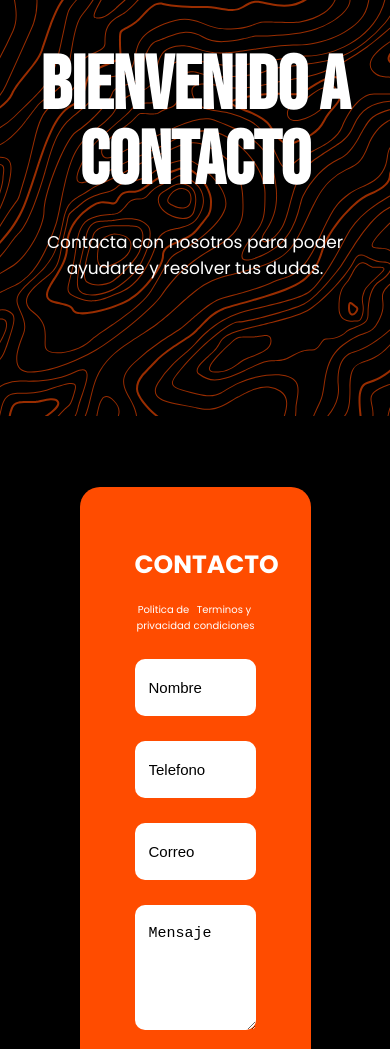
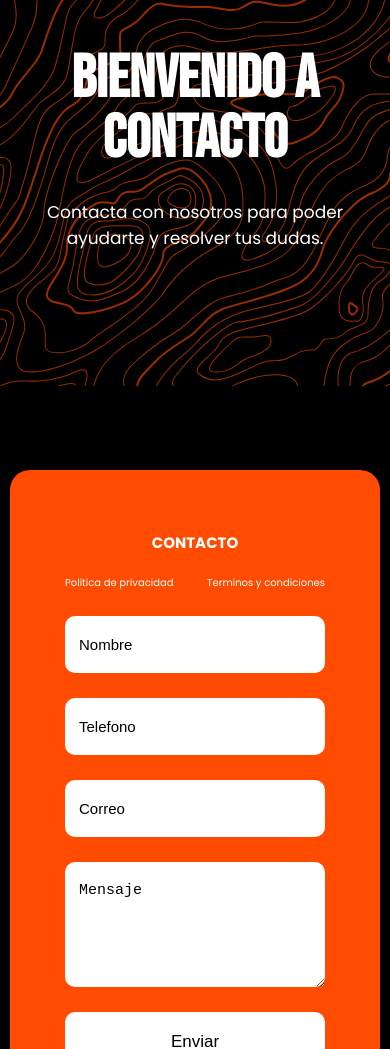
Before and after one commit to xzignacio/PreEntrega2-Escarcha, a website: page paginas/contacto.html in a window 390 px wide. Shown: the part 51-1100 px from the top of the page. Drawn offline with nearby package versions, Linux system fonts and the light colour scheme.

Commit message:
arreglo de paddings y responsive

```diff
--- a/scss/_header.scss
+++ b/scss/_header.scss
@@ -62,7 +62,7 @@
     padding: 0 200px;
 
     h1 {
-        font-size: 75px;
+        font-size: 85px;
         line-height: 1;
         color: $color-blanco;
         font-family: 'Bebas Neue', sans-serif;
--- a/scss/_responsive.scss
+++ b/scss/_responsive.scss
@@ -99,6 +99,10 @@
     .header-txt {
         text-align: center;
         padding: 0;
+
+        h1 {
+            font-size: 60px;
+        }
     }
 
     .about {
@@ -176,6 +180,10 @@
     .header-txt {
         text-align: center;
         padding: 0;
+
+        h1 {
+            font-size: 60px;
+        }
     }
 
     .about {
@@ -187,7 +195,14 @@
     }
 
     .form-cuenta {
-        width: 70%;
+        width: 100%;
+        text-align: center;
+    }
+
+    .p-cuenta {
+        font-size: 15px;
+        color: white;
+        margin-bottom: 10px;
         text-align: center;
     }
 
@@ -196,20 +211,22 @@
     }
 
     .main-contacto {
-        padding: 30px;
+        padding: 10px;
+        width: 100%;
     }
 
     .form-contacto {
-        width: 70%;
+        width: 100%;
     }
 
     .form-txt a {
         font-size: 10px;
         margin-bottom: 25px;
+        text-align: center;
     }
 
     .h2-contacto {
         text-align: center;
-        font-size: 25px;
+        font-size: 15px;
     }
 }
```
Also changed, not shown: paginas/estilos.html (+1 -1 lines), css/estilo.css.
